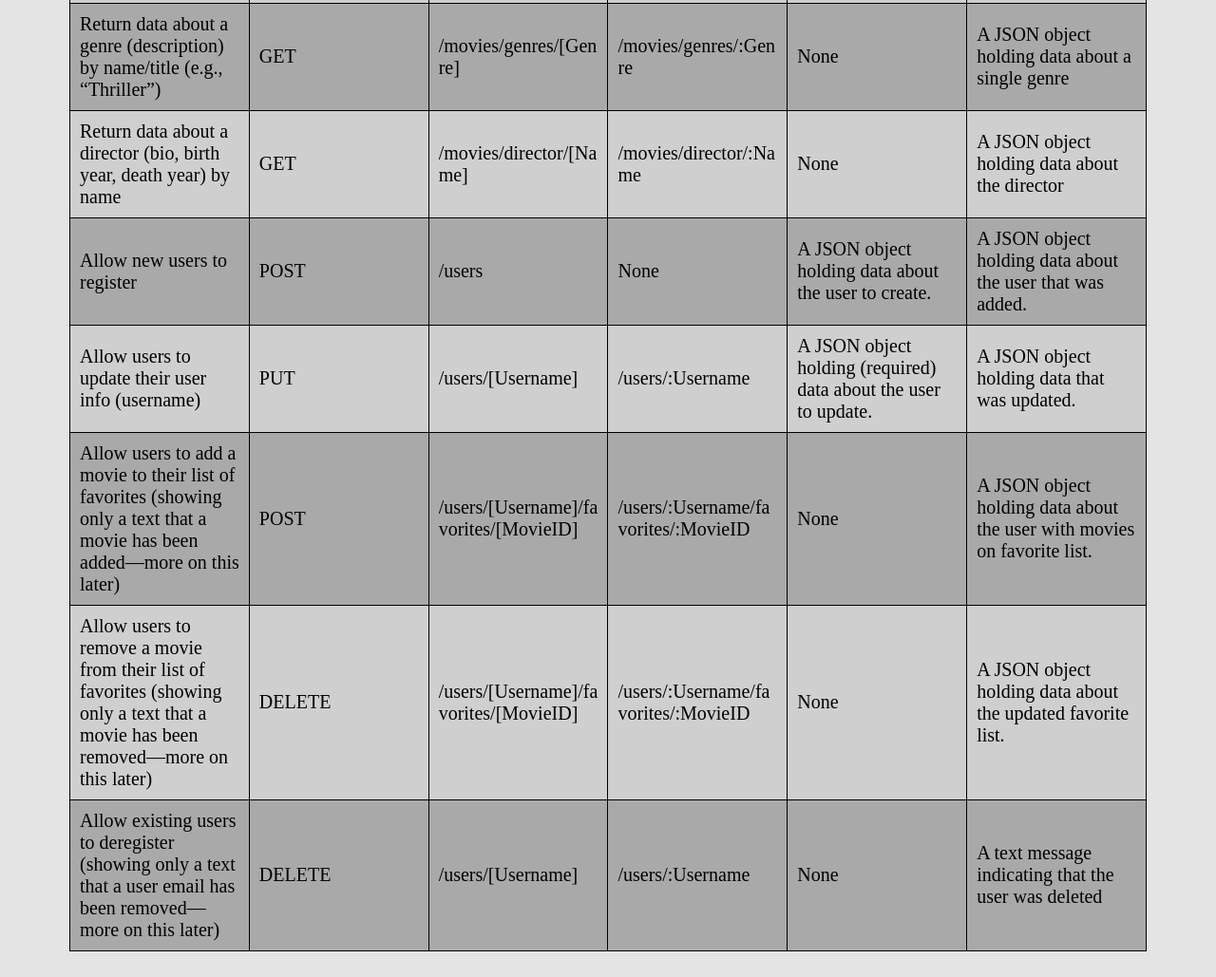
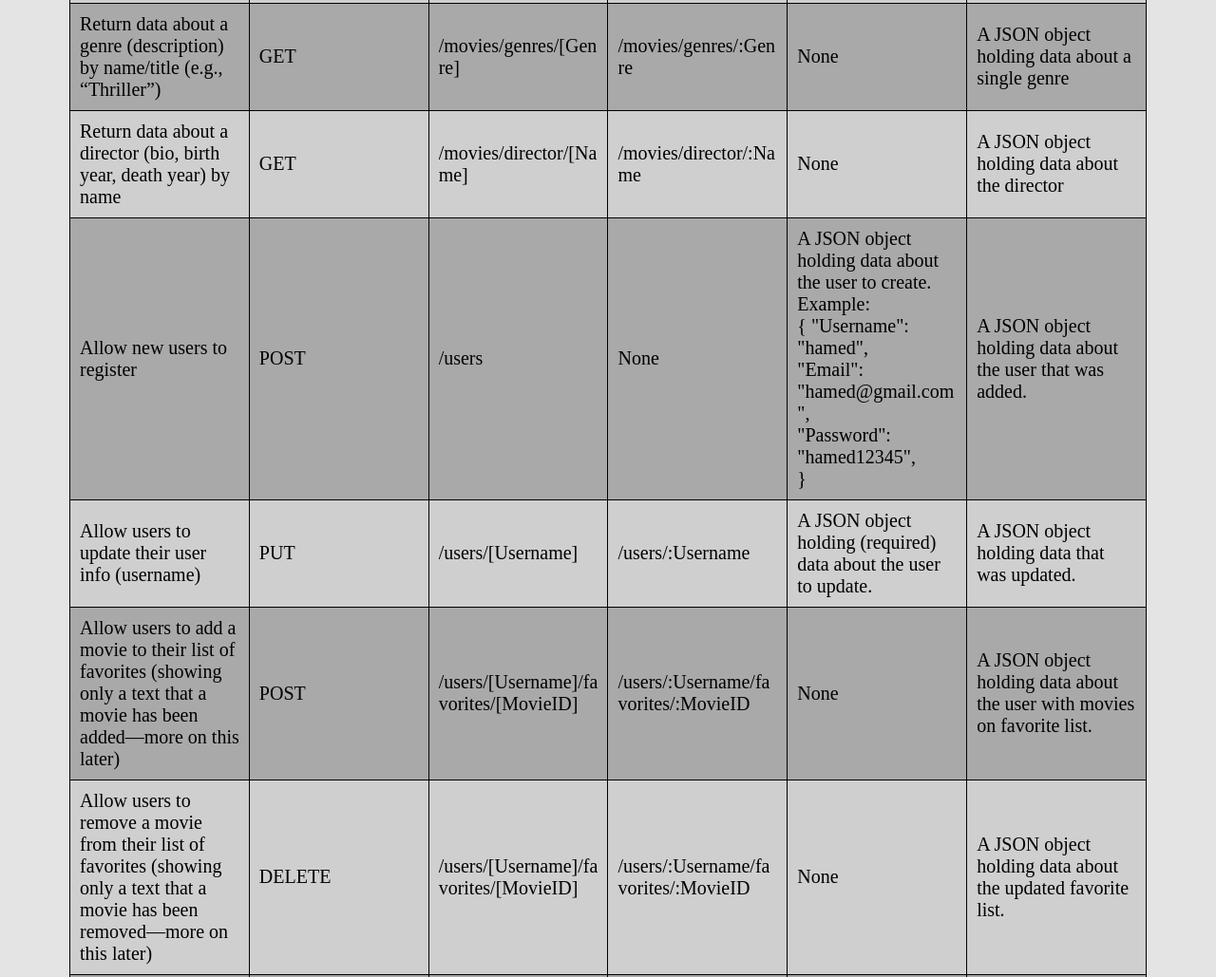
Before and after one commit to hamedghd/Movie_API, a website: page public/documentation.html in a window 1280 px wide. Shown: the part 959-1988 px from the top of the page at 95% size. Drawn offline with nearby package versions, Linux system fonts and the light colour scheme.

Commit message:
Add an example to the body of request column.

```diff
--- a/public/documentation.html
+++ b/public/documentation.html
@@ -89,7 +89,12 @@
             <td>POST</td>
             <td>/users</td>
             <td>None</td>
-            <td>A JSON object holding data about the user to create.</td>
+            <td>A JSON object holding data about the user to create. Example:<br>
+            {
+              "Username": "hamed",<br>
+              "Email": "hamed@gmail.com",<br>
+              "Password": "hamed12345",<br>
+            }</td>
             <td>A JSON object holding data about the user that was added.</td>
           </tr>
           <tr>
```
